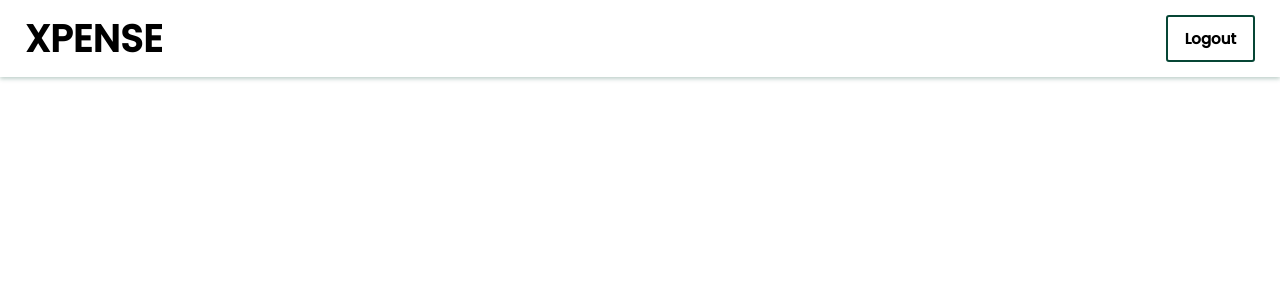
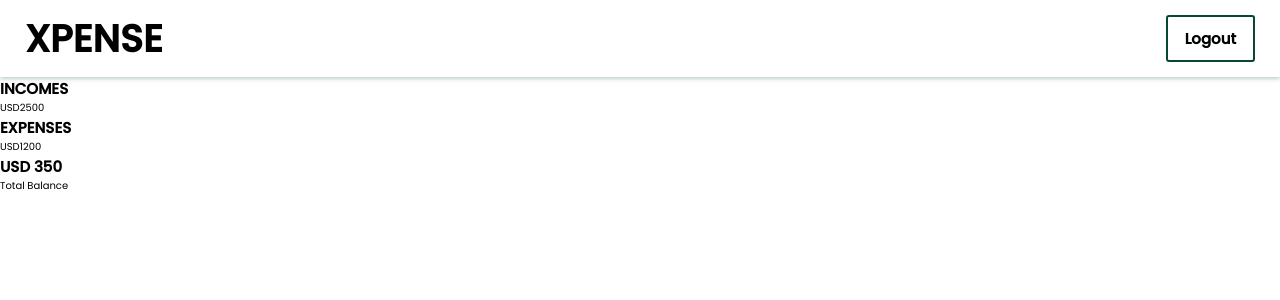
Before and after one commit to Gabito-git/Xpense, a React (Create React App) app in the folder frontend/: page / in a window 1280 px wide. Shown: the top 300 px of the page. Built offline with nearby package versions, Linux system fonts and the light colour scheme.

Commit message:
feat(front) add Balance component to Homescreen

```diff
--- a/frontend/src/screens/HomeScreen.js
+++ b/frontend/src/screens/HomeScreen.js
@@ -1,4 +1,5 @@
 import Button from "../components/Button"
+import Balance from "../components/homescreen/Balance"
 
 const HomeScreen = () => {
     return (
@@ -13,9 +14,7 @@ const HomeScreen = () => {
 
             <main className="homescreen__main">
                 <div className="homescreen__left">
-                    <div>
-
-                    </div>
+                    <Balance />
                     <div>
 
                     </div>
```
